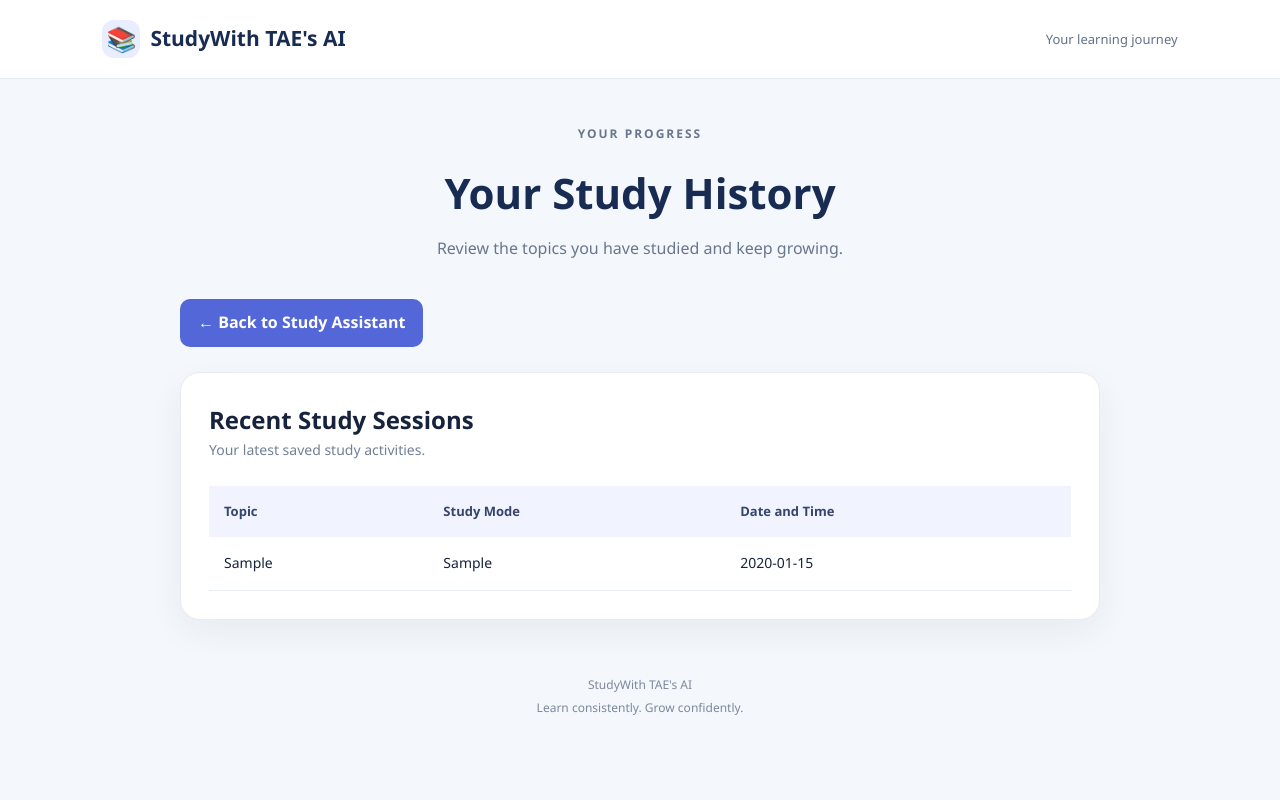
After one commit to tobilobaemmanuel012-ai-engineer/ai-engineer-journey, a Flask app: page /history in a window 1280 px wide. The commit adds this page. Run offline with Flask 3, Linux system fonts and the light colour scheme; tables that the repository leaves empty hold one stand-in row (values such as "Sample post").

Commit message:
Add study history feature

```diff
--- a/ai_study_assistant_web/app.py
+++ b/ai_study_assistant_web/app.py
@@ -1,7 +1,10 @@
-
 from flask import Flask, render_template, request
 
+from database import initialize_database, save_study, get_study_history
+
 app = Flask(__name__)
+
+initialize_database()
 
 
 def explain_topic(topic):
@@ -196,6 +199,7 @@ def home():
 
         elif action == "explain":
             result = explain_topic(topic)
+            save_study(topic, action)
 
         elif action == "quiz":
             questions = create_quiz(topic)
@@ -205,9 +209,12 @@ def home():
                     f"No interactive quiz is available for {topic} yet.\n\n"
                     "Try Geology or Python for now."
                 )
+            else:
+                save_study(topic, action)
 
         elif action == "summarize":
             result = create_summary(topic)
+            save_study(topic, action)
 
         else:
             result = "Please select a valid study mode."
@@ -221,5 +228,15 @@ def home():
     )
 
 
+@app.route("/history")
+def study_history():
+    history = get_study_history()
+
+    return render_template(
+        "history.html",
+        history=history
+    )
+
+
 if __name__ == "__main__":
     app.run(debug=False)
--- /dev/null
+++ b/ai_study_assistant_web/database.py
@@ -0,0 +1,58 @@
+
+import sqlite3
+from pathlib import Path
+from datetime import datetime
+
+DATABASE_PATH = Path(__file__).with_name("study_history.db")
+
+
+def initialize_database():
+    connection = sqlite3.connect(DATABASE_PATH)
+
+    connection.execute("""
+        CREATE TABLE IF NOT EXISTS study_history (
+            id INTEGER PRIMARY KEY AUTOINCREMENT,
+            topic TEXT NOT NULL,
+            study_mode TEXT NOT NULL,
+            studied_at TEXT NOT NULL
+        )
+    """)
+
+    connection.commit()
+    connection.close()
+
+
+def save_study(topic, study_mode):
+    connection = sqlite3.connect(DATABASE_PATH)
+
+    connection.execute(
+        """
+        INSERT INTO study_history (topic, study_mode, studied_at)
+        VALUES (?, ?, ?)
+        """,
+        (
+            topic,
+            study_mode,
+            datetime.now().strftime("%Y-%m-%d %H:%M:%S")
+        )
+    )
+
+    connection.commit()
+    connection.close()
+
+
+def get_study_history():
+    connection = sqlite3.connect(DATABASE_PATH)
+    connection.row_factory = sqlite3.Row
+
+    history = connection.execute(
+        """
+        SELECT id, topic, study_mode, studied_at
+        FROM study_history
+        ORDER BY id DESC
+        LIMIT 50
+        """
+    ).fetchall()
+
+    connection.close()
+    return history
--- a/ai_study_assistant_web/static/style.css
+++ b/ai_study_assistant_web/static/style.css
@@ -1,4 +1,3 @@
-
 /* ==================================
    STUDYMATE AI - WEBSITE DESIGN
    ================================== */
@@ -160,7 +159,7 @@ input[type="text"]:focus {
     cursor: pointer;
     font: inherit;
     transition: border-color 0.2s, background 0.2s,
-                transform 0.2s;
+        transform 0.2s;
 }
 
 .option:hover {
@@ -215,7 +214,7 @@ footer {
     font-size: 12px;
 }
 
-footer p + p {
+footer p+p {
     margin-top: 4px;
 }
 
@@ -257,3 +256,89 @@ footer p + p {
         min-height: auto;
     }
 }
+
+/* ==================================
+   STUDY HISTORY PAGE
+   ================================== */
+.history-header {
+    text-align: center;
+    padding: 45px 10px 25px;
+}
+
+.history-header h1 {
+    font-size: clamp(30px, 4vw, 42px);
+    color: #182b52;
+    margin-bottom: 10px;
+}
+
+.history-header p {
+    color: #69768d;
+}
+
+.history-card {
+    background: #ffffff;
+    border: 1px solid #e7ebf3;
+    border-radius: 20px;
+    padding: 28px;
+    margin-bottom: 30px;
+    box-shadow: 0 12px 35px rgba(35, 53, 92, 0.06);
+    overflow-x: auto;
+}
+
+.history-table {
+    width: 100%;
+    border-collapse: collapse;
+    text-align: left;
+}
+
+.history-table th {
+    background: #f1f4ff;
+    color: #35456b;
+    font-size: 13px;
+    padding: 15px;
+}
+
+.history-table td {
+    padding: 15px;
+    border-bottom: 1px solid #e9edf5;
+    font-size: 14px;
+}
+
+.history-table tbody tr:hover {
+    background: #f8f9ff;
+}
+
+.history-link {
+    display: inline-block;
+    margin: 12px 0 25px;
+    padding: 11px 18px;
+    background: #5367d8;
+    color: #ffffff;
+    text-decoration: none;
+    border-radius: 10px;
+    font-weight: 650;
+    transition: background 0.2s;
+}
+
+.history-link:hover {
+    background: #3e50bd;
+}
+
+.empty-history {
+    text-align: center;
+    color: #69768d;
+    padding: 30px 10px;
+}
+
+@media (max-width: 620px) {
+    .history-card {
+        padding: 15px;
+        border-radius: 15px;
+    }
+
+    .history-table th,
+    .history-table td {
+        padding: 11px 9px;
+        font-size: 12px;
+    }
+}
--- /dev/null
+++ b/ai_study_assistant_web/templates/history.html
@@ -0,0 +1,86 @@
+<!DOCTYPE html>
+<html lang="en">
+
+<head>
+    <meta charset="UTF-8">
+    <meta name="viewport" content="width=device-width, initial-scale=1.0">
+
+    <title>Your Study History | StudyWith TAE's AI</title>
+
+    <link rel="stylesheet" href="{{ url_for('static', filename='style.css') }}">
+</head>
+
+<body>
+
+    <header class="header">
+        <div class="brand">
+            <span class="brand-icon">📚</span>
+            <span>StudyWith TAE's AI</span>
+        </div>
+
+        <span class="status">Your learning journey</span>
+    </header>
+
+    <main class="container">
+
+        <section class="history-header">
+            <p class="eyebrow">YOUR PROGRESS</p>
+            <h1>Your Study History</h1>
+            <p>Review the topics you have studied and keep growing.</p>
+        </section>
+
+        <p>
+            <a class="history-link" href="{{ url_for('home') }}">
+                ← Back to Study Assistant
+            </a>
+        </p>
+
+        <section class="history-card">
+
+            <h2>Recent Study Sessions</h2>
+            <p class="card-description">
+                Your latest saved study activities.
+            </p>
+
+            {% if history %}
+
+            <table class="history-table">
+                <thead>
+                    <tr>
+                        <th>Topic</th>
+                        <th>Study Mode</th>
+                        <th>Date and Time</th>
+                    </tr>
+                </thead>
+
+                <tbody>
+                    {% for item in history %}
+                    <tr>
+                        <td>{{ item["topic"] }}</td>
+                        <td>{{ item["study_mode"]|title }}</td>
+                        <td>{{ item["studied_at"] }}</td>
+                    </tr>
+                    {% endfor %}
+                </tbody>
+            </table>
+
+            {% else %}
+
+            <p class="empty-history">
+                You have no study history yet. Study a topic first!
+            </p>
+
+            {% endif %}
+
+        </section>
+
+    </main>
+
+    <footer>
+        <p>StudyWith TAE's AI</p>
+        <p>Learn consistently. Grow confidently.</p>
+    </footer>
+
+</body>
+
+</html>
--- a/ai_study_assistant_web/templates/index.html
+++ b/ai_study_assistant_web/templates/index.html
@@ -186,6 +186,7 @@
         <footer>
             <p>Built with curiosity and Python ❤️</p>
             <p>StudyWith TAE's AI · AI Engineering Project 2026</p>
+            <p><a href="{{ url_for('study_history') }}">View My Study History</a></p>
         </footer>
     </main>
 </body>
```
Also changed, not shown: 1 other file.
